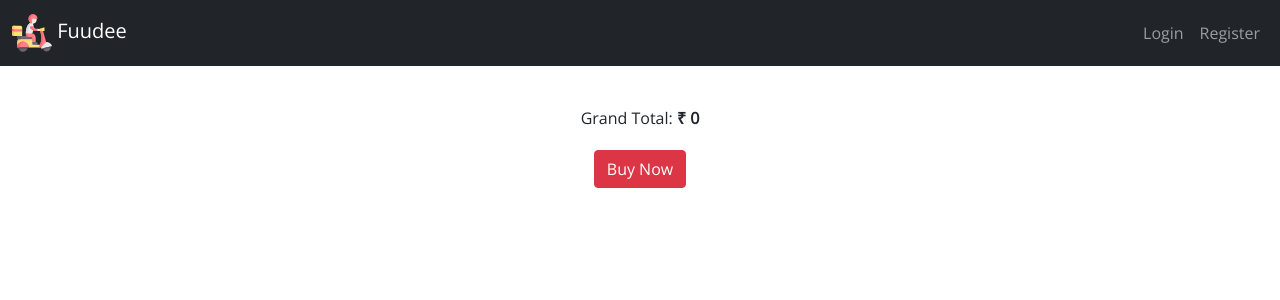
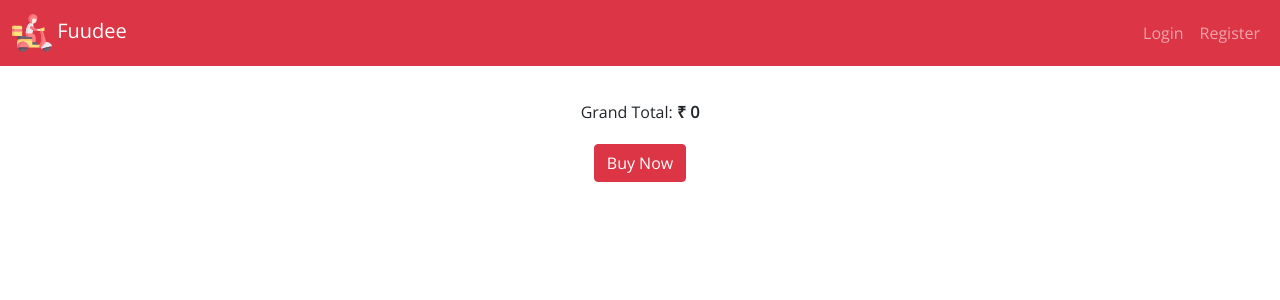
Before and after one commit to armanulhaq/fuudee, a Django app: page /cart in a window 1280 px wide. Shown: the top 300 px of the page. Run offline with Django 3.2, Linux system fonts and the light colour scheme; data comes from the database, SQL or seed files in the repository; both versions use the stored data as it was after the commit.

Commit message:
fixed navbar

```diff
--- a/foodie/static/foodie/styles.css
+++ b/foodie/static/foodie/styles.css
@@ -3,7 +3,8 @@
 }
 
 .body {
-    padding: 40px 80px
+    padding: 40px 80px;
+    margin-top: 60px;
 }
 #foodie-logo {
     height: 40px;
--- a/foodie/templates/foodie/index.html
+++ b/foodie/templates/foodie/index.html
@@ -41,7 +41,7 @@
         {{ food.description }}
       </div>
       <div class="modal-footer">
-        <button type="button" class="btn btn-warning" data-bs-dismiss="modal">Close</button>
+        <button type="button" class="btn btn-danger" data-bs-dismiss="modal">Close</button>
       </div>
     </div>
   </div>
--- a/foodie/templates/foodie/layout.html
+++ b/foodie/templates/foodie/layout.html
@@ -12,7 +12,7 @@
     <link href="{% static 'foodie/styles.css' %}" rel="stylesheet">
   </head>
   <body id="body">
-    <nav class="navbar navbar-expand-lg navbar-dark bg-dark">
+    <nav class="navbar navbar-expand-lg fixed-top navbar-dark bg-danger">
       <div class="container-fluid">
         <a class="navbar-brand" href="{% url 'index' %}"><img id="foodie-logo" src="{% static 'foodie/fuudee.svg' %}"/> Fuudee</a>
         <ul class="navbar-nav" id="navbar-items">
```
Also changed, not shown: db.sqlite3.
